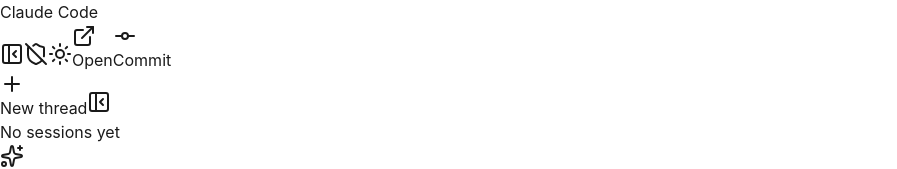
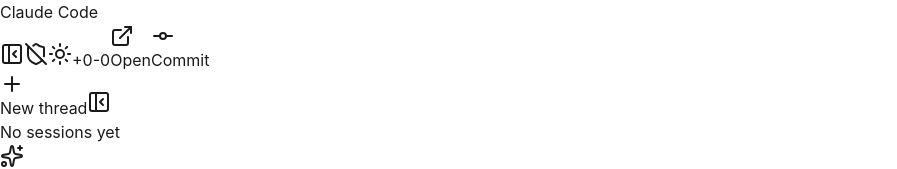
Before and after one commit to pyalwin/bifrost, a React (Vite) app in the folder src/renderer/: page / in a window 1280 px wide. Shown: the top 169 px of the page, without its empty margins (0-897 px from the left). Built offline with nearby package versions, Linux system fonts and the light colour scheme.

Commit message:
fix: always show diff toggle, use max-w-3xl for chat width constraint

```diff
--- a/src/renderer/src/App.tsx
+++ b/src/renderer/src/App.tsx
@@ -58,11 +58,11 @@
     }
   }, [claude])
 
-  // Compute diff stats for title bar
-  const diffStats = claude.diffs.length > 0 ? {
+  // Compute diff stats for title bar — always show so user can toggle the pane
+  const diffStats = {
     additions: claude.diffs.reduce((sum, f) => sum + f.additions, 0),
     deletions: claude.diffs.reduce((sum, f) => sum + f.deletions, 0),
-  } : null
+  }
 
   return (
     <div className="h-screen flex flex-col bg-background text-foreground">
--- a/src/renderer/src/features/chat/InputBox.tsx
+++ b/src/renderer/src/features/chat/InputBox.tsx
@@ -30,7 +30,7 @@
 
   return (
     <div className="px-5 pb-4 pt-3 border-t border-border">
-      <div className="max-w-[52%] mx-auto border border-border rounded-xl overflow-hidden bg-background transition-shadow duration-200 focus-within:shadow-[0_0_0_1px_var(--primary)] focus-within:border-transparent">
+      <div className="max-w-3xl mx-auto border border-border rounded-xl overflow-hidden bg-background transition-shadow duration-200 focus-within:shadow-[0_0_0_1px_var(--primary)] focus-within:border-transparent">
         <textarea
           ref={textareaRef}
           value={value}
--- a/src/renderer/src/features/chat/MessageList.tsx
+++ b/src/renderer/src/features/chat/MessageList.tsx
@@ -18,7 +18,7 @@
 
   return (
     <div ref={ref} onScroll={onScroll} className="flex-1 overflow-y-auto px-6 py-5">
-      <div className="max-w-[52%] mx-auto">
+      <div className="max-w-3xl mx-auto">
         {messages.map((msg) =>
           msg.role === 'user' ? (
             <UserMessage key={msg.id} content={msg.content} />
--- a/src/renderer/src/features/title-bar/TitleBar.tsx
+++ b/src/renderer/src/features/title-bar/TitleBar.tsx
@@ -95,7 +95,7 @@
         >
           {theme === 'light' ? <Sun className="w-4 h-4" /> : <Moon className="w-4 h-4" />}
         </button>
-        {diffStats && diffStats.additions + diffStats.deletions > 0 && (
+        {diffStats && (
           <button
             onClick={onToggleDiff}
             className="flex items-center gap-1.5 px-3 py-1.5 border border-border rounded-lg text-[13px] font-medium bg-background hover:bg-muted transition-colors font-mono"
```
